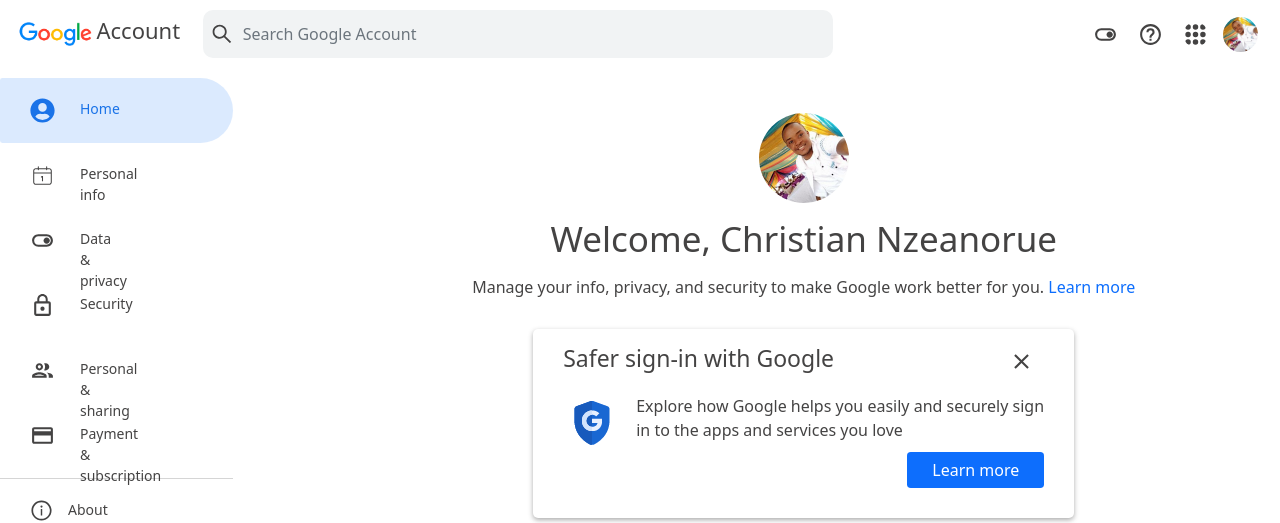
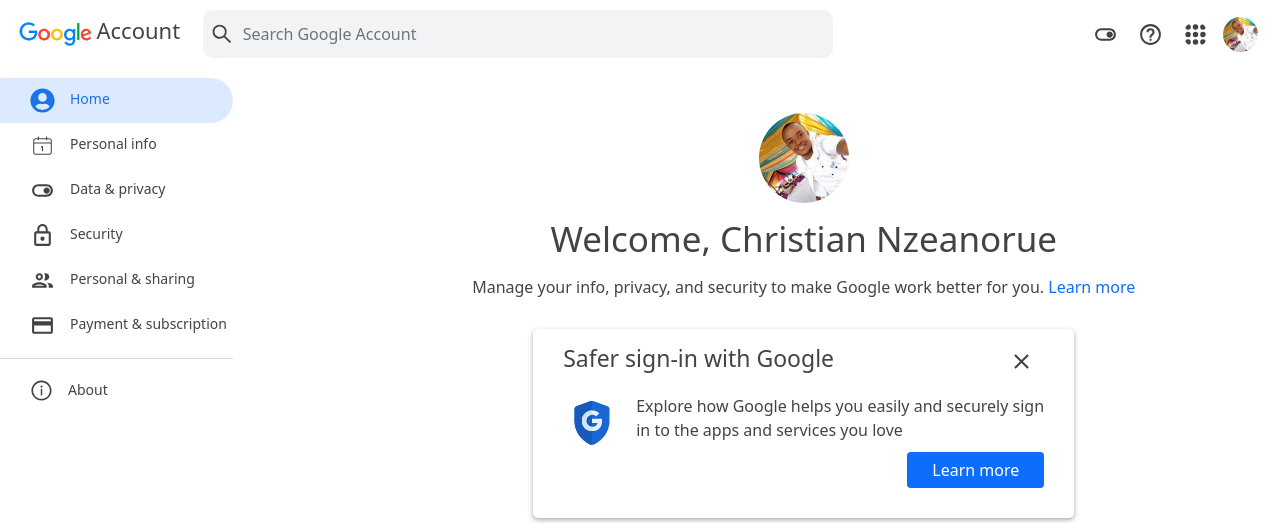
Before and after one commit to ChrisNze/google-clone, a React (Vite) app: page / in a window 1280 px wide. Shown: the top 523 px of the page. Built offline with nearby package versions, Linux system fonts and the light colour scheme.

Commit message:
adjusting Navbar

```diff
--- a/src/components/NavBar.jsx
+++ b/src/components/NavBar.jsx
@@ -34,7 +34,7 @@
 						<span className="me-4 d-none d-xl-flex align-items-center" style={{ fontSize: "2.5rem" }}>
 							{items.icon}
 						</span>
-						<span className="icon2 pb-2 pb-md-4 pb-xl-0">{items.name}</span>
+						<span className="pb-2 pb-md-4 pb-xl-0">{items.name}</span>
 					</NavLink>
 				))}
 			</ul>
```
